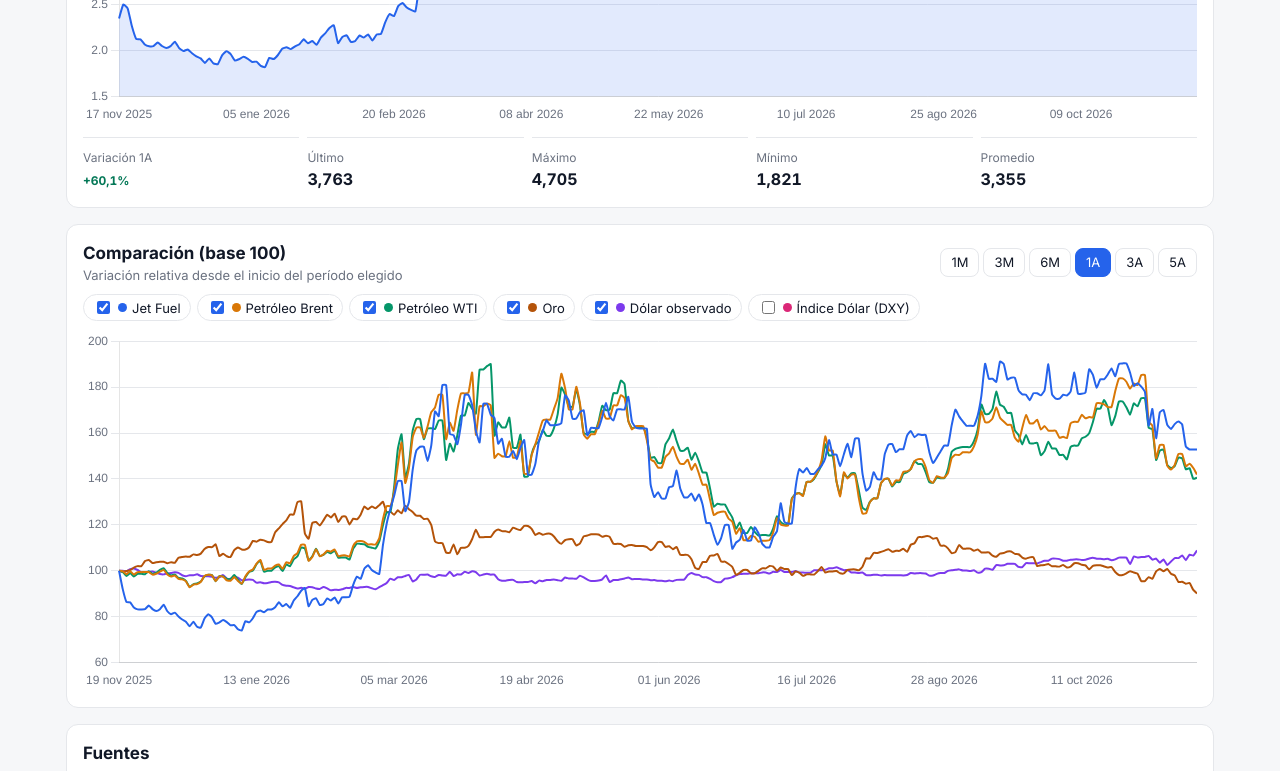
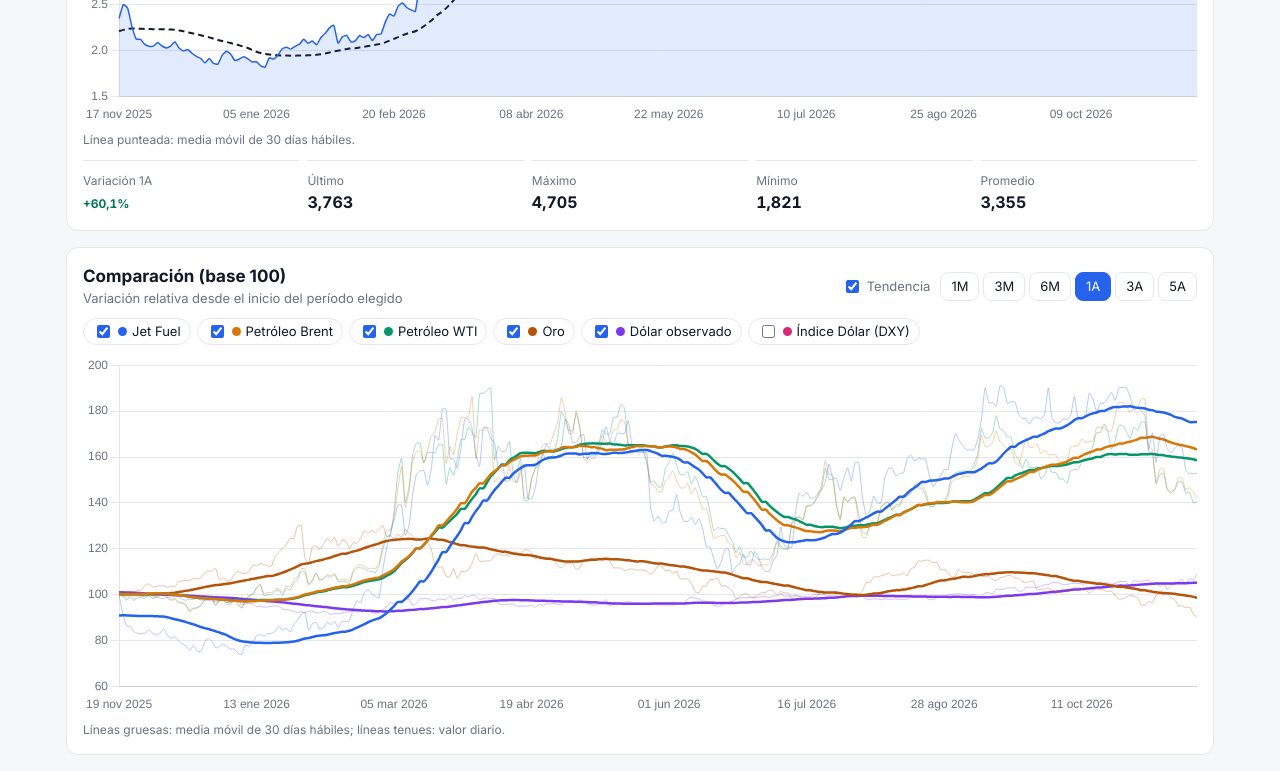
Before and after one commit to alvaronicolas/monitor-precios, a plain HTML site: page index.html in a window 1280 px wide. Shown: the part 820-1591 px from the top of the page. Drawn offline with nearby package versions, Linux system fonts and the light colour scheme.

Commit message:
Favicon, línea de tendencia (media móvil) y actualización diaria
Co-Authored-By: Claude Opus 5.5 <noreply@anthropic.com>

```diff
--- a/index.html
+++ b/index.html
@@ -5,6 +5,9 @@
 <meta name="viewport" content="width=device-width, initial-scale=1">
 <title>Monitor de Precios</title>
 <meta name="description" content="Monitoreo de Jet Fuel, petróleo, oro y dólar con datos de fuentes públicas actualizados automáticamente.">
+<link rel="icon" type="image/svg+xml" href="favicon.svg">
+<link rel="apple-touch-icon" href="favicon.svg">
+<meta name="theme-color" content="#1e3a8a">
 <link rel="preconnect" href="https://fonts.googleapis.com">
 <link href="https://fonts.googleapis.com/css2?family=Inter:wght@400;500;600;700&display=swap" rel="stylesheet">
 <script src="https://cdnjs.cloudflare.com/ajax/libs/Chart.js/4.4.1/chart.umd.min.js"></script>
@@ -49,6 +52,10 @@ h2{font-size:17px;margin:0}
 .ranges button{font:inherit;font-size:13px;border:1px solid var(--line);background:var(--panel);color:var(--text);padding:4px 10px;border-radius:8px;cursor:pointer}
 .ranges button[aria-pressed="true"]{background:var(--accent);border-color:var(--accent);color:#fff}
 .chart-box{position:relative;height:360px}
+.controls{display:flex;flex-wrap:wrap;align-items:center;gap:10px}
+.trend-toggle{display:flex;align-items:center;gap:5px;font-size:13px;cursor:pointer;color:var(--muted)}
+.trend-toggle input{accent-color:var(--accent)}
+.trend-note{font-size:12px;color:var(--muted);margin-top:6px}
 .stats{display:grid;grid-template-columns:repeat(auto-fit,minmax(120px,1fr));gap:8px;margin-top:12px}
 .stat{border-top:1px solid var(--line);padding-top:8px}
 .stat b{display:block;font-size:16px;font-variant-numeric:tabular-nums}
@@ -82,19 +89,21 @@ a{color:var(--accent)}
   <section class="panel">
     <div class="panel-head">
       <div><h2 id="main-title">—</h2><div class="sub" id="main-sub"></div></div>
-      <div class="ranges" id="ranges-main"></div>
+      <div class="controls"><label class="trend-toggle"><input type="checkbox" id="trend-main" checked> Tendencia</label><div class="ranges" id="ranges-main"></div></div>
     </div>
     <div class="chart-box"><canvas id="main-chart" aria-label="Gráfico de precio"></canvas></div>
+    <div class="trend-note" id="trend-note-main"></div>
     <div class="stats" id="main-stats"></div>
   </section>
 
   <section class="panel">
     <div class="panel-head">
       <div><h2>Comparación (base 100)</h2><div class="sub">Variación relativa desde el inicio del período elegido</div></div>
-      <div class="ranges" id="ranges-cmp"></div>
+      <div class="controls"><label class="trend-toggle"><input type="checkbox" id="trend-cmp" checked> Tendencia</label><div class="ranges" id="ranges-cmp"></div></div>
     </div>
     <div class="toggles" id="toggles" style="margin-bottom:10px"></div>
     <div class="chart-box"><canvas id="cmp-chart" aria-label="Gráfico comparativo"></canvas></div>
+    <div class="trend-note" id="trend-note-cmp"></div>
   </section>
 
   <section class="panel">
@@ -103,7 +112,7 @@ a{color:var(--accent)}
       <thead><tr><th>Serie</th><th>Fuente</th><th>Unidad</th><th>Último dato</th></tr></thead>
       <tbody id="sources"></tbody>
     </table></div>
-    <p class="note">Los datos se descargan automáticamente con GitHub Actions varias veces al día (lunes a viernes). Las variaciones se calculan contra el último dato disponible en o antes de la fecha de referencia. Información referencial, no constituye asesoría financiera.</p>
+    <p class="note">Los datos se descargan automáticamente con GitHub Actions 4 veces al día, todos los días. Las variaciones se calculan contra el último dato disponible en o antes de la fecha de referencia. Información referencial, no constituye asesoría financiera.</p>
   </section>
 </div>
 
@@ -111,7 +120,17 @@ a{color:var(--accent)}
 const RANGES=[["1M",30],["3M",91],["6M",182],["1A",365],["3A",1095],["5A",1830]];
 const COLORS=["--c1","--c2","--c3","--c4","--c5","--c6"];
 const css=v=>getComputedStyle(document.documentElement).getPropertyValue(v).trim();
-const state={series:[],selected:null,rangeMain:"1A",rangeCmp:"1A",cmpOn:new Set()};
+const state={series:[],selected:null,rangeMain:"1A",rangeCmp:"1A",cmpOn:new Set(),trendMain:true,trendCmp:true};
+// Ventana de la media móvil (en días hábiles) según el rango visible
+const TREND_WIN={"1M":5,"3M":10,"6M":20,"1A":30,"3A":60,"5A":90};
+const smoothCache=new Map();
+function smoothed(s,w){ // media móvil simple calculada sobre toda la serie (así no se corta al inicio del rango)
+  const key=s.id+"|"+w;if(smoothCache.has(key))return smoothCache.get(key);
+  const out=[];let sum=0;
+  s.points.forEach((p,i)=>{sum+=p[1];if(i>=w)sum-=s.points[i-w][1];if(i>=w-1)out.push([p[0],sum/w])});
+  smoothCache.set(key,out);return out;
+}
+const trendLabel=w=>`Media móvil de ${w} días hábiles`;
 let mainChart,cmpChart;
 
 const fmt=(v,d)=>v==null?"—":v.toLocaleString("es-CL",{minimumFractionDigits:d,maximumFractionDigits:d});
@@ -174,8 +193,15 @@ function renderMain(){
   document.getElementById("main-title").textContent=s.name;
   document.getElementById("main-sub").textContent=`${s.detail} · ${s.unit}`;
   const pts=slice(s.points,state.rangeMain),color=css(COLORS[i]);
-  const opts=baseOpts();opts.plugins.tooltip.callbacks.label=c=>` ${fmt(c.parsed.y,s.decimals)} ${s.unit}`;
-  const data={labels:pts.map(p=>p[0]),datasets:[{data:pts.map(p=>p[1]),borderColor:color,backgroundColor:color+"22",fill:true,pointRadius:0,borderWidth:2,tension:.15}]};
+  const opts=baseOpts();opts.plugins.tooltip.callbacks.label=c=>` ${c.datasetIndex?"Tendencia":"Precio"}: ${fmt(c.parsed.y,s.decimals)} ${s.unit}`;
+  const datasets=[{data:pts.map(p=>p[1]),borderColor:color,backgroundColor:color+"22",fill:true,pointRadius:0,borderWidth:state.trendMain?1.5:2,tension:.15}];
+  const w=TREND_WIN[state.rangeMain];
+  if(state.trendMain){
+    const sm=smoothed(s,w);
+    datasets.push({data:pts.map(p=>{const v=valueAt(sm,p[0]);return v?v[1]:null}),borderColor:css("--text"),borderDash:[6,4],borderWidth:2,pointRadius:0,fill:false,tension:.3,spanGaps:true});
+  }
+  document.getElementById("trend-note-main").textContent=state.trendMain?"Línea punteada: "+trendLabel(w).toLowerCase()+".":"";
+  const data={labels:pts.map(p=>p[0]),datasets};
   if(mainChart)mainChart.destroy();
   mainChart=new Chart(document.getElementById("main-chart"),{type:"line",data,options:opts});
   const vals=pts.map(p=>p[1]),first=pts[0],last=pts[pts.length-1];
@@ -199,11 +225,15 @@ function renderCmp(){
   const lastDate=active.reduce((m,x)=>{const d=x.s.points[x.s.points.length-1][0];return d>m?d:m},"");
   const from=daysBack(lastDate||new Date().toISOString().slice(0,10),RANGES.find(r=>r[0]===state.rangeCmp)[1]);
   const dates=[...new Set(active.flatMap(x=>x.s.points.filter(p=>p[0]>=from).map(p=>p[0])))].sort();
-  const datasets=active.map(({s,i})=>{
-    const base=valueAt(s.points,from)||s.points.find(p=>p[0]>=from);
-    return {label:s.name,borderColor:css(COLORS[i]),pointRadius:0,borderWidth:2,tension:.15,spanGaps:true,
-      data:dates.map(d=>{const v=valueAt(s.points,d);return v&&base?+(v[1]/base[1]*100).toFixed(2):null})};
+  const w=TREND_WIN[state.rangeCmp],datasets=[];
+  active.forEach(({s,i})=>{
+    const base=valueAt(s.points,from)||s.points.find(p=>p[0]>=from),color=css(COLORS[i]);
+    const idx=src=>dates.map(d=>{const v=valueAt(src,d);return v&&base?+(v[1]/base[1]*100).toFixed(2):null});
+    // con tendencia activa, la serie original queda tenue y la tendencia se dibuja encima
+    datasets.push({label:s.name,borderColor:state.trendCmp?color+"55":color,pointRadius:0,borderWidth:state.trendCmp?1:2,tension:.15,spanGaps:true,data:idx(s.points)});
+    if(state.trendCmp)datasets.push({label:s.name+" (tendencia)",borderColor:color,pointRadius:0,borderWidth:2.5,tension:.3,spanGaps:true,data:idx(smoothed(s,w))});
   });
+  document.getElementById("trend-note-cmp").textContent=state.trendCmp?"Líneas gruesas: "+trendLabel(w).toLowerCase()+"; líneas tenues: valor diario.":"";
   const opts=baseOpts();opts.plugins.legend={display:false};
   opts.plugins.tooltip.callbacks.label=c=>` ${c.dataset.label}: ${fmt(c.parsed.y,1)} (${pct(c.parsed.y-100)})`;
   if(cmpChart)cmpChart.destroy();
@@ -227,6 +257,8 @@ fetch("data/data.json",{cache:"no-store"}).then(r=>{if(!r.ok)throw new Error(r.s
   const g=new Date(d.generated);
   document.getElementById("generated").textContent="Actualizado: "+g.toLocaleString("es-CL",{dateStyle:"medium",timeStyle:"short"});
   rangeButtons("ranges-main","rangeMain",renderMain);rangeButtons("ranges-cmp","rangeCmp",renderCmp);
+  document.getElementById("trend-main").onchange=e=>{state.trendMain=e.target.checked;renderMain()};
+  document.getElementById("trend-cmp").onchange=e=>{state.trendCmp=e.target.checked;renderCmp()};
   renderAll();
   matchMedia("(prefers-color-scheme: dark)").addEventListener("change",renderAll);
 }).catch(e=>{document.getElementById("cards").innerHTML=`<div class="err">No se pudieron cargar los datos (${e.message}).</div>`});
```
Also changed, not shown: favicon.svg (added), 2 other files.
